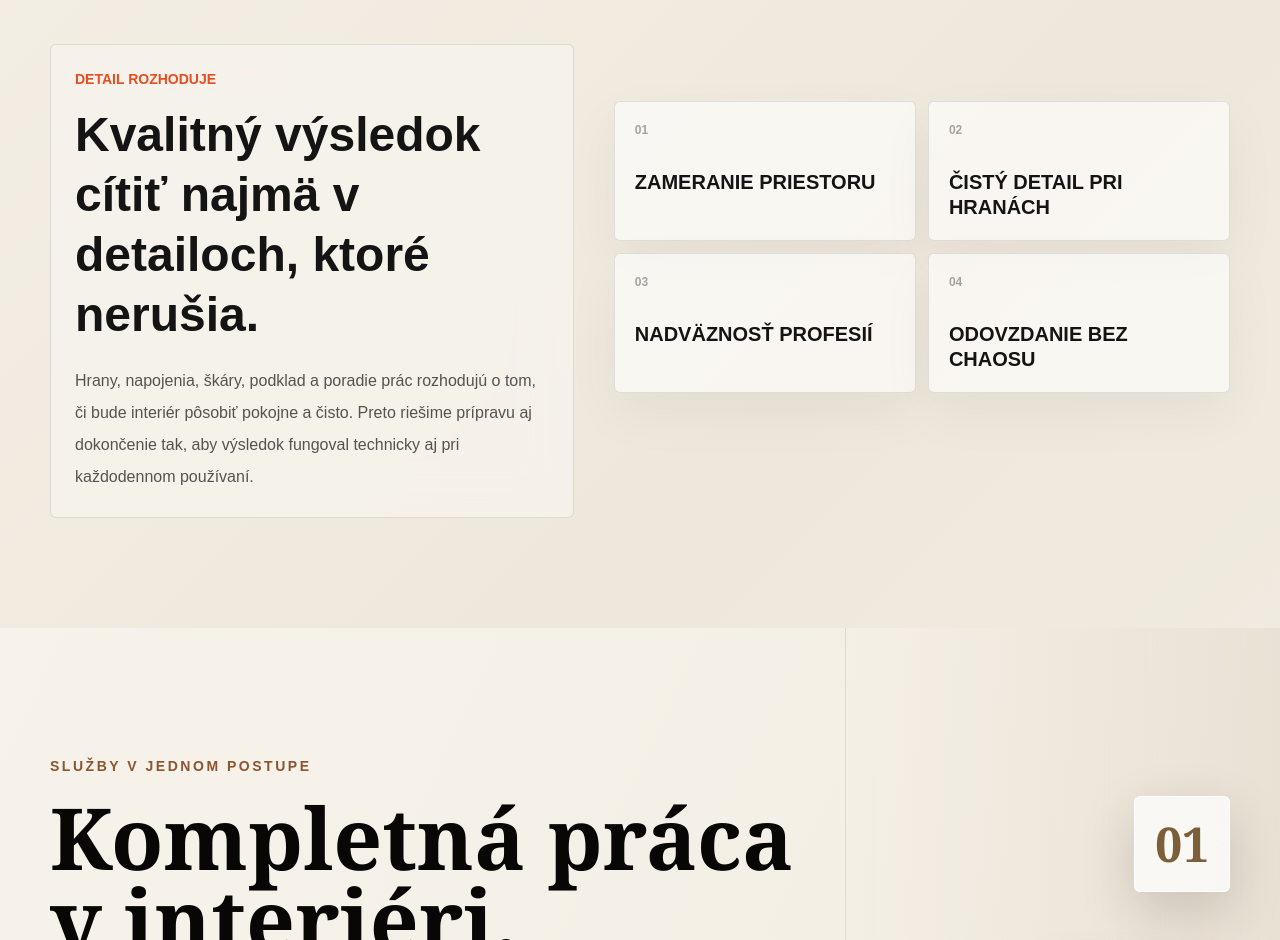
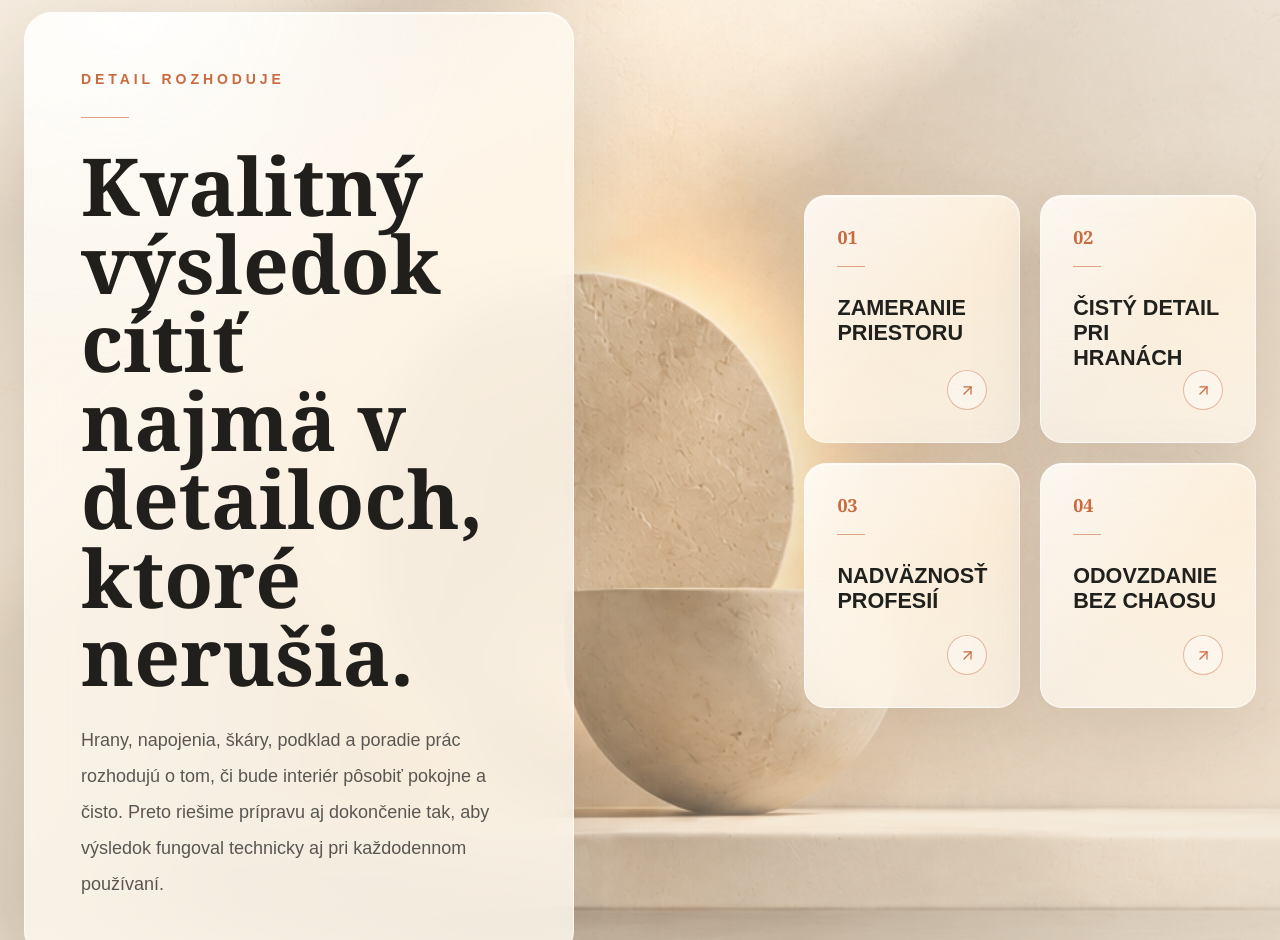
Before and after one commit to liafix/rastislav-web, a Next.js app: page / in a window 1280 px wide. Shown: the part 1860-2800 px from the top of the page. Built offline with nearby package versions, Linux system fonts and the light colour scheme; no server answers.

Commit message:
Redesign detail craft section with premium static background

```diff
--- a/app/page.tsx
+++ b/app/page.tsx
@@ -9,6 +9,7 @@ import { BookingActions } from "@/components/marketing/BookingActions";
 import { HomePageMotion } from "@/components/motion/HomePageMotion";
 import { ProofCard } from "@/components/marketing/ProofCard";
 import { CoreServicesSection } from "@/components/sections/CoreServicesSection";
+import { DetailCraftSection } from "@/components/sections/DetailCraftSection";
 import { HomeHero } from "@/components/sections/HomeHero";
 import { InteriorProcessSection } from "@/components/sections/InteriorProcessSection";
 import { processSteps, services } from "@/lib/content/services";
@@ -20,13 +21,6 @@ export const metadata: Metadata = buildPageMetadata({
     "Prémiové interiérové rekonštrukcie, obklady, dlažby, podlahy, sanita, dvere a sadrokartón pre Dubnicu nad Váhom, Ilavu, Trenčín a okolie.",
   path: "/"
 });
-
-const craftPoints = [
-  "zameranie priestoru",
-  "čistý detail pri hranách",
-  "nadväznosť profesií",
-  "odovzdanie bez chaosu"
-];
 
 const proofItems = [
   {
@@ -59,39 +53,8 @@ export default function Home() {
 
         <InteriorProcessSection />
 
-      <section
-        data-scene-stage="craft"
-        data-scene-intensity="medium"
-        className="relative z-10 py-24 md:py-36"
-      >
-        <div className="container grid gap-10 lg:grid-cols-[0.85fr_1fr] lg:items-center">
-          <div data-motion="reveal" className="max-w-xl rounded-md border border-black/10 bg-[#f7f4ed]/78 p-6 backdrop-blur-xl" data-parallax="14">
-            <p className="text-sm font-black uppercase text-[#e44f22]">Detail rozhoduje</p>
-            <h2 className="mt-4 text-4xl font-black leading-tight sm:text-5xl">
-              Kvalitný výsledok cítiť najmä v detailoch, ktoré nerušia.
-            </h2>
-            <p className="mt-5 text-base leading-8 text-black/66">
-              Hrany, napojenia, škáry, podklad a poradie prác rozhodujú o tom, či bude interiér pôsobiť pokojne a čisto.
-              Preto riešime prípravu aj dokončenie tak, aby výsledok fungoval technicky aj pri každodennom používaní.
-            </p>
-          </div>
-
-          <div data-motion="stagger" className="grid gap-3 sm:grid-cols-2">
-            {craftPoints.map((point, index) => (
-              <div
-                key={point}
-                data-motion-item
-                className="rounded-md border border-black/10 bg-white/62 p-5 shadow-[0_20px_54px_rgba(20,20,20,0.05)]"
-              >
-                <p className="text-xs font-black text-black/34">{String(index + 1).padStart(2, "0")}</p>
-                <p className="mt-8 text-xl font-black uppercase leading-tight">{point}</p>
-              </div>
-            ))}
-          </div>
-        </div>
-      </section>
-
-      <CoreServicesSection />
+        <DetailCraftSection />
+        <CoreServicesSection />
 
       <section
         data-scene-stage="index"
--- /dev/null
+++ b/components/sections/DetailCraftSection.tsx
@@ -0,0 +1,100 @@
+import Image from "next/image";
+import { ArrowUpRight } from "lucide-react";
+
+const detailFeatures = [
+  "ZAMERANIE PRIESTORU",
+  "ČISTÝ DETAIL PRI HRANÁCH",
+  "NADVÄZNOSŤ PROFESIÍ",
+  "ODOVZDANIE BEZ CHAOSU"
+];
+
+export function DetailCraftSection() {
+  return (
+    <section
+      data-scene-stage="craft"
+      data-scene-intensity="medium"
+      className="relative z-10 min-h-[700px] overflow-hidden bg-[#efe5d8] py-16 text-[#17130f] md:py-24 lg:min-h-[730px] lg:py-28 xl:min-h-[760px]"
+    >
+      <Image
+        src="/images/detail/background2.webp"
+        alt=""
+        fill
+        aria-hidden="true"
+        sizes="100vw"
+        className="absolute inset-0 z-0 object-cover object-[49%_center] md:object-[50%_center] lg:object-[51%_center]"
+      />
+      <div
+        className="absolute inset-0 z-[1] bg-[linear-gradient(90deg,rgba(244,234,220,0.78)_0%,rgba(244,234,220,0.38)_34%,rgba(244,234,220,0.18)_52%,rgba(244,234,220,0.62)_100%)]"
+        aria-hidden="true"
+      />
+      <div
+        className="absolute inset-0 z-[2] bg-[radial-gradient(circle_at_50%_48%,rgba(255,204,142,0.24),transparent_25rem),linear-gradient(180deg,rgba(255,255,255,0.42)_0%,transparent_34%,rgba(219,202,179,0.24)_100%)]"
+        aria-hidden="true"
+      />
+      <div
+        className="absolute inset-x-0 bottom-0 z-[3] h-36 bg-[linear-gradient(180deg,transparent,rgba(238,226,210,0.72))]"
+        aria-hidden="true"
+      />
+
+      <div className="relative z-10 mx-auto grid w-[min(1600px,calc(100%_-_32px))] gap-6 md:w-[min(1600px,calc(100%_-_48px))] lg:grid-cols-[minmax(0,0.95fr)_minmax(96px,0.26fr)_minmax(0,0.78fr)] lg:items-center lg:gap-8 xl:gap-10">
+        <article
+          data-motion="reveal"
+          data-parallax="10"
+          className="relative overflow-hidden rounded-[24px] border border-white/70 bg-[#fffaf0]/78 p-6 shadow-[0_34px_110px_rgba(58,45,30,0.18),inset_0_1px_0_rgba(255,255,255,0.88)] backdrop-blur-xl sm:p-8 md:p-10 lg:min-h-[500px] lg:p-12 xl:min-h-[545px] xl:rounded-[28px] xl:p-14"
+        >
+          <div
+            className="pointer-events-none absolute inset-0 rounded-[inherit] bg-[radial-gradient(circle_at_20%_0%,rgba(255,255,255,0.82),transparent_22rem),linear-gradient(135deg,rgba(255,255,255,0.32),transparent_45%)]"
+            aria-hidden="true"
+          />
+          <div
+            className="pointer-events-none absolute inset-x-10 top-0 h-px bg-white/90"
+            aria-hidden="true"
+          />
+          <div className="relative">
+            <p className="text-xs font-black uppercase tracking-[0.28em] text-[#c96a3f] sm:text-sm">
+              DETAIL ROZHODUJE
+            </p>
+            <div className="mt-7 h-px w-12 bg-[#c96a3f]/62" aria-hidden="true" />
+            <h2 className="mt-7 max-w-[12ch] font-serif text-5xl font-semibold leading-[0.98] tracking-normal text-[#211f1b] sm:text-6xl md:text-[4.6rem] lg:text-[4.25rem] xl:text-[5rem]">
+              Kvalitný výsledok cítiť najmä v detailoch, ktoré nerušia.
+            </h2>
+            <p className="mt-7 max-w-[37rem] text-base leading-8 text-black/64 sm:text-lg sm:leading-9">
+              Hrany, napojenia, škáry, podklad a poradie prác rozhodujú o tom, či bude interiér pôsobiť pokojne a
+              čisto. Preto riešime prípravu aj dokončenie tak, aby výsledok fungoval technicky aj pri každodennom
+              používaní.
+            </p>
+          </div>
+        </article>
+
+        <div className="hidden lg:block" aria-hidden="true" />
+
+        <div data-motion="stagger" className="grid gap-4 sm:grid-cols-2 lg:gap-5">
+          {detailFeatures.map((feature, index) => (
+            <article
+              key={feature}
+              data-motion-item
+              className="group relative min-h-[190px] overflow-hidden rounded-[20px] border border-white/72 bg-[#fffaf0]/72 p-6 shadow-[0_24px_76px_rgba(58,45,30,0.13),inset_0_1px_0_rgba(255,255,255,0.9)] backdrop-blur-xl transition duration-300 hover:-translate-y-1 hover:bg-[#fffaf0]/84 hover:shadow-[0_30px_90px_rgba(58,45,30,0.18),inset_0_1px_0_rgba(255,255,255,0.92)] sm:min-h-[215px] md:p-7 lg:min-h-[230px] xl:min-h-[245px] xl:rounded-[22px] xl:p-8"
+            >
+              <div
+                className="pointer-events-none absolute inset-0 rounded-[inherit] bg-[linear-gradient(135deg,rgba(255,255,255,0.58),transparent_54%),radial-gradient(circle_at_85%_15%,rgba(255,237,212,0.62),transparent_16rem)]"
+                aria-hidden="true"
+              />
+              <div className="relative flex h-full flex-col">
+                <p className="font-serif text-lg font-semibold leading-none text-[#c96a3f]">
+                  {String(index + 1).padStart(2, "0")}
+                </p>
+                <div className="mt-5 h-px w-7 bg-[#c96a3f]/58" aria-hidden="true" />
+                <h3 className="mt-7 max-w-[12rem] text-xl font-black uppercase leading-[1.16] tracking-normal text-[#20201d] sm:text-[1.35rem]">
+                  {feature}
+                </h3>
+                <span className="mt-auto grid size-10 self-end rounded-full border border-[#d99270]/62 bg-white/38 text-[#c96a3f] shadow-[inset_0_1px_0_rgba(255,255,255,0.78)] transition duration-300 group-hover:translate-x-0.5 group-hover:-translate-y-0.5 group-hover:border-[#c96a3f]/80 group-hover:text-[#17130f]">
+                  <ArrowUpRight className="m-auto" size={17} strokeWidth={1.7} aria-hidden="true" />
+                </span>
+              </div>
+            </article>
+          ))}
+        </div>
+      </div>
+    </section>
+  );
+}
```
Also changed, not shown: public/images/detail/background2.webp (added).
